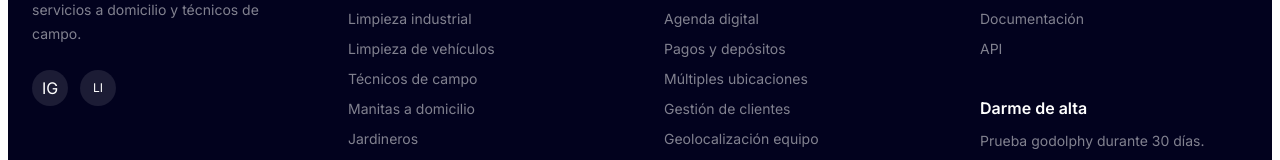
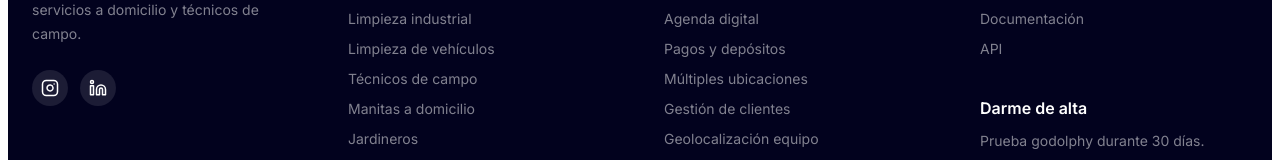
Before and after one commit to neusgodolphy/godolphy-web, a Next.js app: page / in a window 1280 px wide. Shown: the part 6939-7099 px from the top of the page. Built offline with nearby package versions, Linux system fonts and the light colour scheme; a web font is replaced by a local one.

Commit message:
feat(footer): replace IG/LI text with lucide-react icons and add anchor links to sections

```diff
--- a/components/Footer.tsx
+++ b/components/Footer.tsx
@@ -1,5 +1,6 @@
 "use client";
 import Link from "next/link";
+import { Instagram, Linkedin } from "lucide-react";
 
 const industries = [
   "Limpieza de oficinas",
@@ -59,11 +60,17 @@ export default function Footer() {
               El motor de reservas con IA para servicios a domicilio y técnicos de campo.
             </p>
             <div style={{ display: "flex", gap: 12 }}>
-              <a href="#" aria-label="Instagram" style={{ width: 36, height: 36, borderRadius: "50%", background: "rgba(255,255,255,0.1)", display: "flex", alignItems: "center", justifyContent: "center", color: "white", textDecoration: "none", fontSize: 16 }}>
-                IG
+              <a href="https://www.instagram.com/godolphy" target="_blank" rel="noopener noreferrer" aria-label="Instagram" style={{ width: 36, height: 36, borderRadius: "50%", background: "rgba(255,255,255,0.1)", display: "flex", alignItems: "center", justifyContent: "center", color: "white", textDecoration: "none", transition: "background 0.15s" }}
+                onMouseEnter={(e) => (e.currentTarget.style.background = "rgba(255,255,255,0.2)")}
+                onMouseLeave={(e) => (e.currentTarget.style.background = "rgba(255,255,255,0.1)")}
+              >
+                <Instagram size={18} />
               </a>
-              <a href="#" aria-label="LinkedIn" style={{ width: 36, height: 36, borderRadius: "50%", background: "rgba(255,255,255,0.1)", display: "flex", alignItems: "center", justifyContent: "center", color: "white", textDecoration: "none", fontSize: 12 }}>
-                LI
+              <a href="https://www.linkedin.com/company/godolphy" target="_blank" rel="noopener noreferrer" aria-label="LinkedIn" style={{ width: 36, height: 36, borderRadius: "50%", background: "rgba(255,255,255,0.1)", display: "flex", alignItems: "center", justifyContent: "center", color: "white", textDecoration: "none", transition: "background 0.15s" }}
+                onMouseEnter={(e) => (e.currentTarget.style.background = "rgba(255,255,255,0.2)")}
+                onMouseLeave={(e) => (e.currentTarget.style.background = "rgba(255,255,255,0.1)")}
+              >
+                <Linkedin size={18} />
               </a>
             </div>
           </div>
@@ -76,7 +83,7 @@ export default function Footer() {
             <ul style={{ listStyle: "none", padding: 0, margin: 0, display: "flex", flexDirection: "column", gap: 10 }}>
               {industries.map((item) => (
                 <li key={item}>
-                  <a href="#" style={{ fontFamily: "'Inter', sans-serif", fontSize: 14, color: "rgba(255,255,255,0.5)", textDecoration: "none", transition: "color 0.15s" }}
+                  <a href="#sectores" style={{ fontFamily: "'Inter', sans-serif", fontSize: 14, color: "rgba(255,255,255,0.5)", textDecoration: "none", transition: "color 0.15s" }}
                     onMouseEnter={(e) => (e.currentTarget.style.color = "white")}
                     onMouseLeave={(e) => (e.currentTarget.style.color = "rgba(255,255,255,0.5)")}
                   >
@@ -95,7 +102,7 @@ export default function Footer() {
             <ul style={{ listStyle: "none", padding: 0, margin: 0, display: "flex", flexDirection: "column", gap: 10 }}>
               {features.map((item) => (
                 <li key={item}>
-                  <a href="#" style={{ fontFamily: "'Inter', sans-serif", fontSize: 14, color: "rgba(255,255,255,0.5)", textDecoration: "none", transition: "color 0.15s" }}
+                  <a href="#funcionalidades" style={{ fontFamily: "'Inter', sans-serif", fontSize: 14, color: "rgba(255,255,255,0.5)", textDecoration: "none", transition: "color 0.15s" }}
                     onMouseEnter={(e) => (e.currentTarget.style.color = "white")}
                     onMouseLeave={(e) => (e.currentTarget.style.color = "rgba(255,255,255,0.5)")}
                   >
@@ -114,7 +121,7 @@ export default function Footer() {
             <ul style={{ listStyle: "none", padding: 0, margin: "0 0 40px", display: "flex", flexDirection: "column", gap: 10 }}>
               {resources.map((item) => (
                 <li key={item}>
-                  <a href="#" style={{ fontFamily: "'Inter', sans-serif", fontSize: 14, color: "rgba(255,255,255,0.5)", textDecoration: "none", transition: "color 0.15s" }}
+                  <a href="#recursos" style={{ fontFamily: "'Inter', sans-serif", fontSize: 14, color: "rgba(255,255,255,0.5)", textDecoration: "none", transition: "color 0.15s" }}
                     onMouseEnter={(e) => (e.currentTarget.style.color = "white")}
                     onMouseLeave={(e) => (e.currentTarget.style.color = "rgba(255,255,255,0.5)")}
                   >
```
